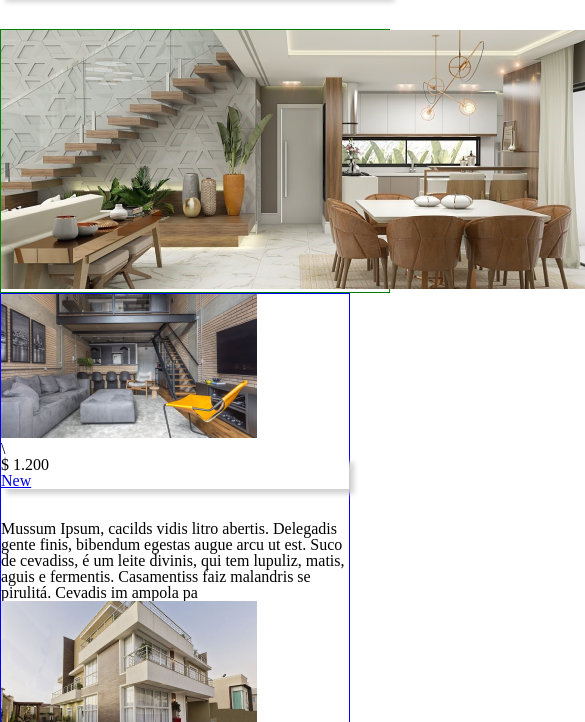
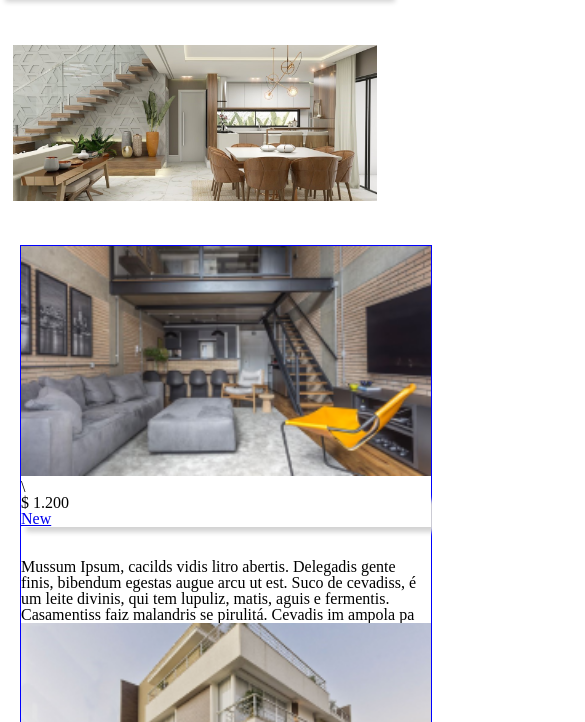
Before and after one commit to brunogarcia84/lovt-project, a website: page public/index.html in a window 390 px wide. Shown: the part 122-844 px from the top of the page, 585 px wide, since content can reach past the window. Drawn offline with Linux system fonts and the light colour scheme.

Commit message:
feat: Hero area. Started section rooms.

```diff
--- a/public/css/style.css
+++ b/public/css/style.css
@@ -12,6 +12,7 @@
     "room_details room_details room_details room_details"
     "your_style your_style your_style your_style"
     "footer footer footer footer";
+  margin: 25px auto;
 }
 
 header {
@@ -27,17 +28,30 @@ header > figure {
   padding: var(--size_xs);
 }
 
-header > figure > img:nth-child(2) {
+.hero {
+  grid-area: hero;
+  display: flex;
+  justify-content: center;
+  align-items: center;
 }
 
-.hero {
-  border: 1px solid green;
-  grid-area: hero;
+.hero > figure > img {
+  width: 790.4px;
+  height: 336.7px;
+  margin: var(--size_xl);
 }
 
 .room_details {
   border: 1px solid blue;
   grid-area: room_details;
+  display: flex;
+  justify-content: space-around;
+  align-items: center;
+}
+
+.room_details__rooms > figure > img {
+  width: 410px;
+  height: 230px;
 }
 
 .your_style {
@@ -54,4 +68,14 @@ footer {
   .container {
     width: var(--mobile_container_width);
   }
-} ;
+
+  .hero > figure > img {
+    width: 364.8px;
+    height: 155.4px;
+    margin: var(--size_md);
+  }
+
+  .room_details {
+    display: block;
+  }
+}
--- a/public/css/variables.css
+++ b/public/css/variables.css
@@ -15,7 +15,7 @@
   --size_xl: 3rem;
   --size_xxl: 4rem;
 
-  --container_width: 800px;
+  --container_width: 960px;
   --container_height: auto;
   --mobile_container_width: 350px;
   --mobile_container_height: auto;
--- a/public/index.html
+++ b/public/index.html
@@ -12,8 +12,6 @@
     <header>
       <figure>
         <img src="./img/lovt_logo_slogan.png" alt="" />
-        <!-- <img src="./img/lovt_logo.png" alt="Logo for the Lovt Hotel" />
-        <img src="./img/lovt_slogan.png" alt="Slogan for the Lovt Hotel" /> -->
         <img src="./img/bar_menu.png" alt="Mobile Menu" />
       </figure>
     </header>
@@ -26,7 +24,7 @@
 
     <div class="container">
       <section class="room_details">
-        <main class="room_details__first_room">
+        <main class="room_details__rooms">
           <figure>
             <img src="./img/room_details_1.png" alt="Image of the first room" />
           </figure>
@@ -48,7 +46,7 @@
           </article>
         </main>
 
-        <main class="room_details__second_room">
+        <main class="room_details__rooms">
           <figure>
             <img
               src="./img/room_details_2.png"
```
Also changed, not shown: public/img/hero_pag_arrow_back.png (added), public/img/hero_pag_arrow_forward.png (added), public/img/hero_pag_elipse.png (added).
